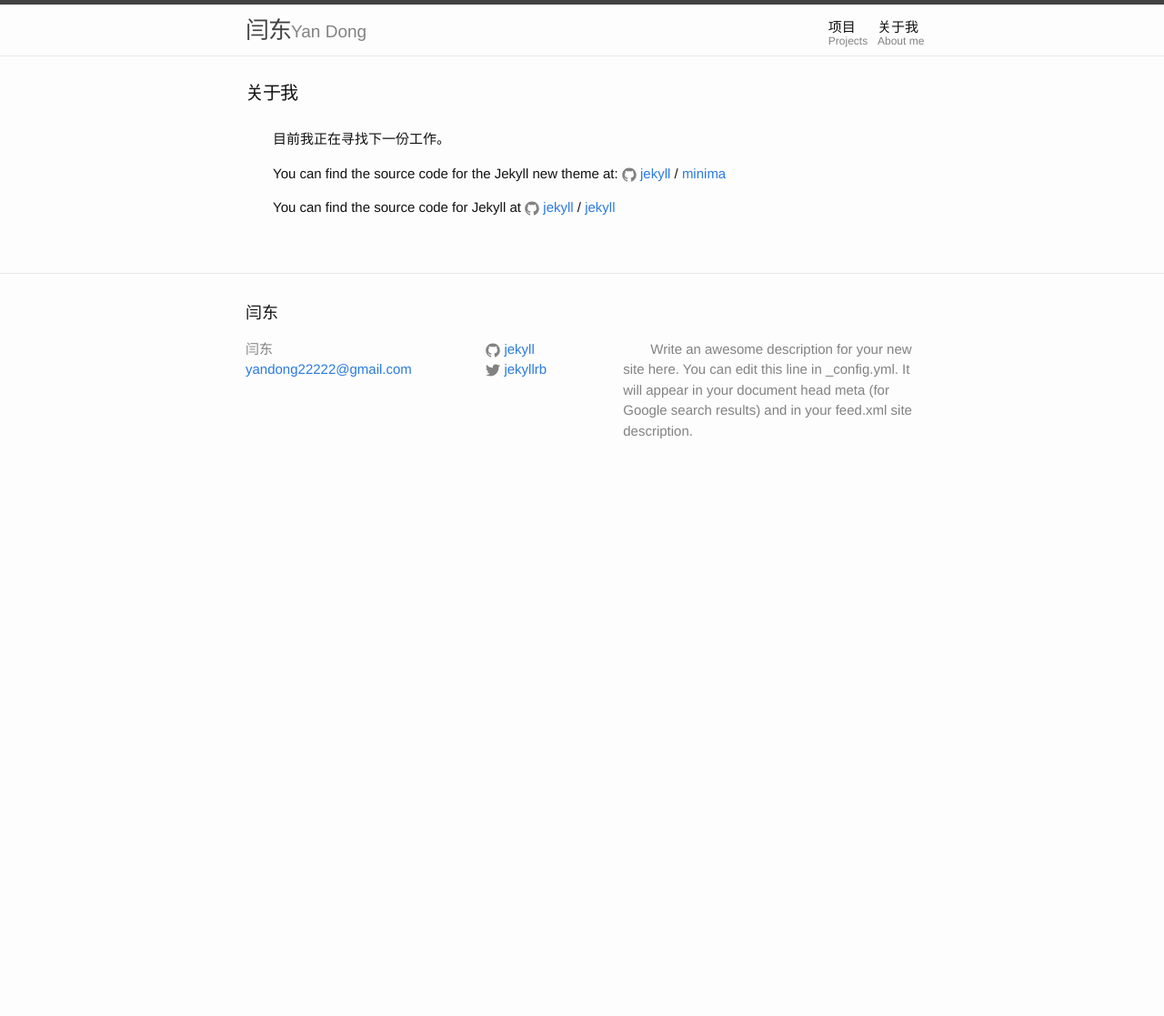
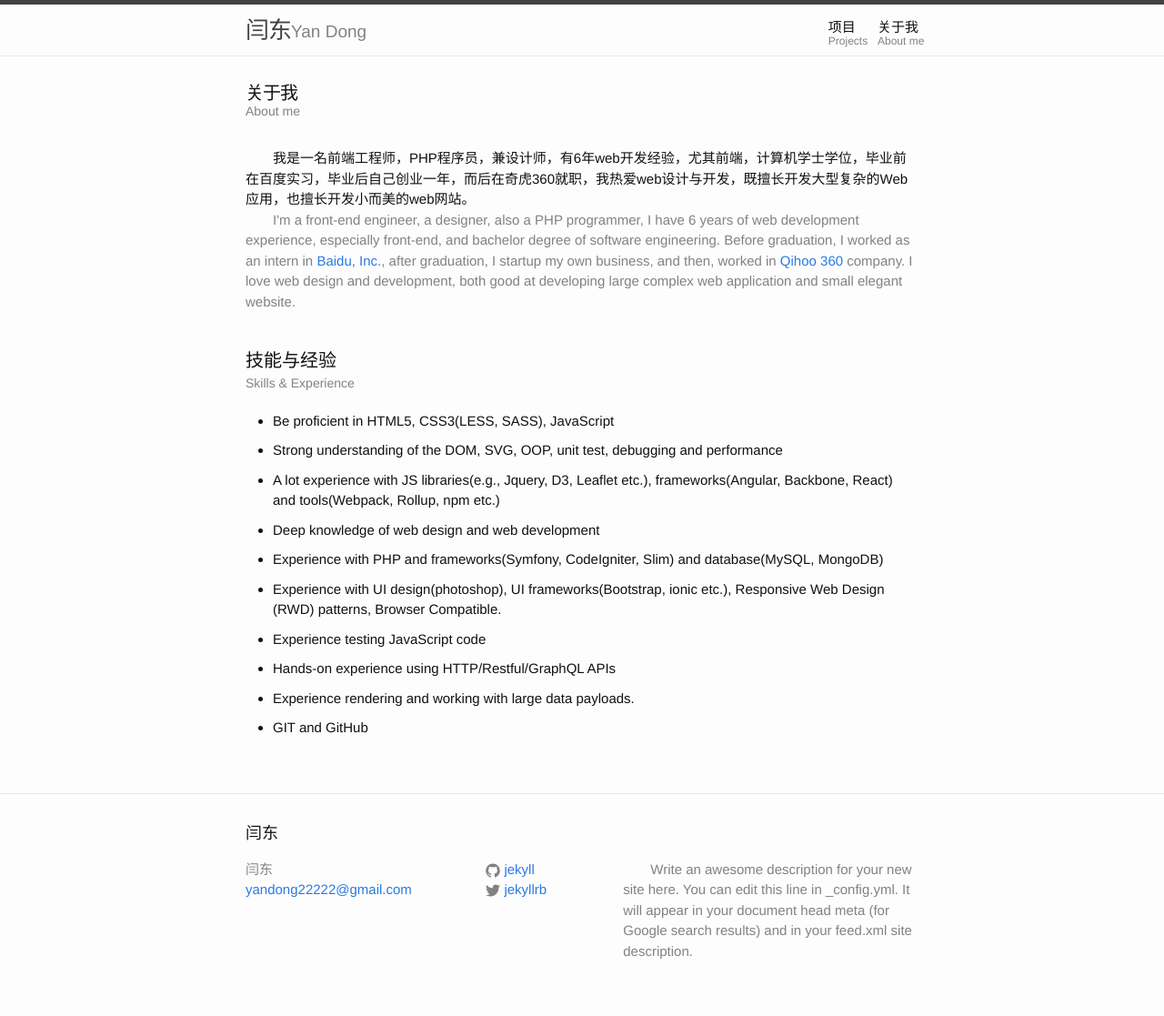
Before and after one commit to yandongCoder/yandongCoder.github.io, a Jekyll site: the page built from about.html, in a window 1280 px wide. Shown: the whole page at 91% size. Built offline with Jekyll 4.4.1, drawn with Linux system fonts in a browser that asks for light colours; before the commit the page ends 900 px from its top, so only the background shows below that.

Commit message:
Update about me.

```diff
--- a/_layouts/home.html
+++ b/_layouts/home.html
@@ -5,7 +5,7 @@
 <div class="home">
 
   <h1 class="page-heading">项目</h1>
-  <div class="grey font14 page-heading-english">Projects</div>
+  <h1 class="grey font14 page-heading-english">Projects</h1>
 
   {{ content }}
 
@@ -22,8 +22,7 @@
           <div class="grey font14">{{post.englishTitle}} — {{post.englishDescription}}</div>
       </li>
     {% endfor %}
+      <li class="light-grey"><i>The rest are not listed...</i></li>
   </ul>
 
-  <p class="rss-subscribe">subscribe <a href="{{ "/feed.xml" | relative_url }}">via RSS</a></p>
-
 </div>
--- a/_layouts/page.html
+++ b/_layouts/page.html
@@ -5,6 +5,7 @@
 
   <header class="post-header">
     <h1 class="post-title">{{ page.title | escape }}</h1>
+    <h1 class="grey font14 page-heading-english">{{ page.subtitle | escape }}</h1>
   </header>
 
   <div class="post-content">
--- a/_posts/2017-03-21-ledSystem.html
+++ b/_posts/2017-03-21-ledSystem.html
@@ -8,6 +8,7 @@
 categories: jekyll update
 ---
 <p>这是我在校期间参与的一个项目，LED显示屏web端管理平台，基于Jquery+PHP，负责实现所有代码。</p>
+<p class="translation">This is a project I developed when I was in college, based on Jquery and PHP, I wrote all code.</p>
 <div><i>LED屏幕信息</i></div>
 <div>
     <a href="/images/led/hwkj.jpg" target="_blank">
@@ -15,7 +16,7 @@
     </a>
 </div>
 <br/>
-<div><i>LED幻灯片管理</i></div>
+<div><i>LED幻灯片管理<span class="grey">&nbsp;&nbsp;Products List</span></i></div>
 <div>
     <a href="/images/led/hwkj2.jpg" target="_blank">
         <img width="735" src="/images/led/hwkj2.jpg"/>
--- a/_posts/2017-03-23-TianHe-system.html
+++ b/_posts/2017-03-23-TianHe-system.html
@@ -9,6 +9,8 @@
 ---
 <p>“天合大数据分析平台”是奇虎企业安全的核心产品之一，主要客户为国家公安部底下的多个安全部门，是我在360工作期间参与的主要项目。</p>
 <p class="translation">"The TianHe big data platform" is one of the core products of <a href="https://www.360totalsecurity.com/en/about/" target="_blank">Qihoo 360</a> company, the major customers is the National Security Department of China, this is the main project when I was working at Qihoo.</p>
+<p>前端技术栈：Angular、D3、SVG、SASS、Leaflet、Rollup、GraphQL等，后端技术栈：Java、Hadoop、Spark、Kafka、Radis、Elasticsearch等。</p>
+<p class="translation">Front-end technology stack: Angular, D3, SVG, SASS, Leaflet, Rollup, GraphQL, etc., back-end technology stack: Java, Hadoop, Spark, Kafka, Radis, Elasticsearch and so on.</p>
 <p>我在项目中负责整个前端，包括视觉设计，交互设计，核心模块的实现，以及前端招聘工作。鉴于我对项目的贡献与推动，我获得了"<a href="{{base}}/projects/2017/03/22/won-the-prize.html">奇虎360-2016年度最佳新人奖"</a>。</p>
 <p class="translation">I am responsible for the entire front-end works of the project, including UI design, interactive design, implementing core Javascrip module, as well as front-end recruitment, because of my contribution in the project, I <a href="{{base}}/projects/2017/03/22/won-the-prize.html">won the Qihoo 360 - 2016 Year Best Employee.</a></p>
 <p>天合系统的基本理念很简单，基于OPL（Object-Property-Link）数据模型，将任何类型的已有数据库转化为图数据模型,进行关联分析。</p>
@@ -44,6 +46,3 @@
         <img src="/images/tianhe/entity-event.png"/>
     </a>
 </div>
-<br/>
-<p>前端技术栈：Angular、D3、SVG、SASS、Leaflet、Rollup等，后端技术栈：Java、Hadoop、Spark、Kafka、Radis、Elasticsearch等。</p>
-<p class="translation">Front-end technology stack: Angular, D3, SVG, SASS, Leaflet, Rollup, etc., back-end technology stack: Java, Hadoop, Spark, Kafka, Radis, Elasticsearch and so on.</p>
--- /dev/null
+++ b/about.html
@@ -0,0 +1,34 @@
+---
+layout: page
+title: 关于我
+subtitle: About me
+permalink: /about/
+---
+
+<!--Hello. My name is Yan Dong. I’m a Front-end Engineer living in China with a passion for art and technology.
+I have worked in [Baidu](http://ir.baidu.com/phoenix.zhtml?c=188488&p=irol-irhome)(leading search company in china), and Qihoo 360(https://www.360totalsecurity.com/en/about/)(leading security products company in china).
+-->
+
+<p>我是一名前端工程师，PHP程序员，兼设计师，有6年web开发经验，尤其前端，计算机学士学位，毕业前在百度实习，毕业后自己创业一年，而后在奇虎360就职，我热爱web设计与开发，既擅长开发大型复杂的Web应用，也擅长开发小而美的web网站。</p>
+<p class="translation">I'm a front-end engineer, a designer, also a PHP programmer, I have 6 years of web development experience, especially front-end, and bachelor degree of software engineering.
+    Before graduation, I worked as an intern in <a href="http://ir.baidu.com/phoenix.zhtml?c=188488&p=irol-irhome" target="_blank">Baidu, Inc.</a>,
+    after graduation, I startup my own business, and then, worked in <a href="https://www.360totalsecurity.com/en/about/" target="_blank">Qihoo 360</a> company.
+    I love web design and development, both good at developing large complex web application and small elegant website.
+    </a></p>
+
+<br/>
+<h1 class="page-heading">技能与经验</h1>
+<h1 class="grey font14 page-heading-english">Skills & Experience</h1>
+
+<ul class="skills">
+    <li>Be proficient in HTML5, CSS3(LESS, SASS), JavaScript</li>
+    <li>Strong understanding of the DOM, SVG, OOP, unit test, debugging and performance</li>
+    <li>A lot experience with JS libraries(e.g., Jquery, D3, Leaflet etc.), frameworks(Angular, Backbone, React) and tools(Webpack, Rollup, npm etc.)</li>
+    <li>Deep knowledge of web design and web development</li>
+    <li>Experience with PHP and frameworks(Symfony, CodeIgniter, Slim) and database(MySQL, MongoDB)</li>
+    <li>Experience with UI design(photoshop), UI frameworks(Bootstrap, ionic etc.), Responsive Web Design (RWD) patterns, Browser Compatible.</li>
+    <li>Experience testing JavaScript code</li>
+    <li>Hands-on experience using HTTP/Restful/GraphQL APIs</li>
+    <li>Experience rendering and working with large data payloads.</li>
+    <li>GIT and GitHub</li>
+</ul>
--- a/about.md
+++ /dev/null
@@ -1,20 +0,0 @@
----
-layout: page
-title: 关于我
-subtitle: About me
-permalink: /about/
----
-
-<!--Hello. My name is Yan Dong. I’m a Front-end Engineer living in China with a passion for art and technology.
-I have worked in [Baidu](http://ir.baidu.com/phoenix.zhtml?c=188488&p=irol-irhome)(leading search company in china), and Qihoo 360(https://www.360totalsecurity.com/en/about/)(leading security products company in china).
--->
-
-目前我正在寻找下一份工作。
-
-You can find the source code for the Jekyll new theme at:
-{% include icon-github.html username="jekyll" %} /
-[minima](https://github.com/jekyll/minima)
-
-You can find the source code for Jekyll at
-{% include icon-github.html username="jekyll" %} /
-[jekyll](https://github.com/jekyll/jekyll)
--- a/assets/main.scss
+++ b/assets/main.scss
@@ -45,6 +45,9 @@
 .grey{
   color: $grey-color;
 }
+.light-grey{
+  color: #B6B6B6;
+}
 .font14{
   font-size: 14px;
 }
@@ -63,7 +66,13 @@
     white-space: nowrap;
   }
 }
-p.translation{
+.translation{
   color: $grey-color;
   margin-top: -15px;
 }
+
+.skills{
+  li{
+    margin: 10px 0;
+  }
+}
```
Also changed, not shown: Projects.md (+1 -1 lines).
